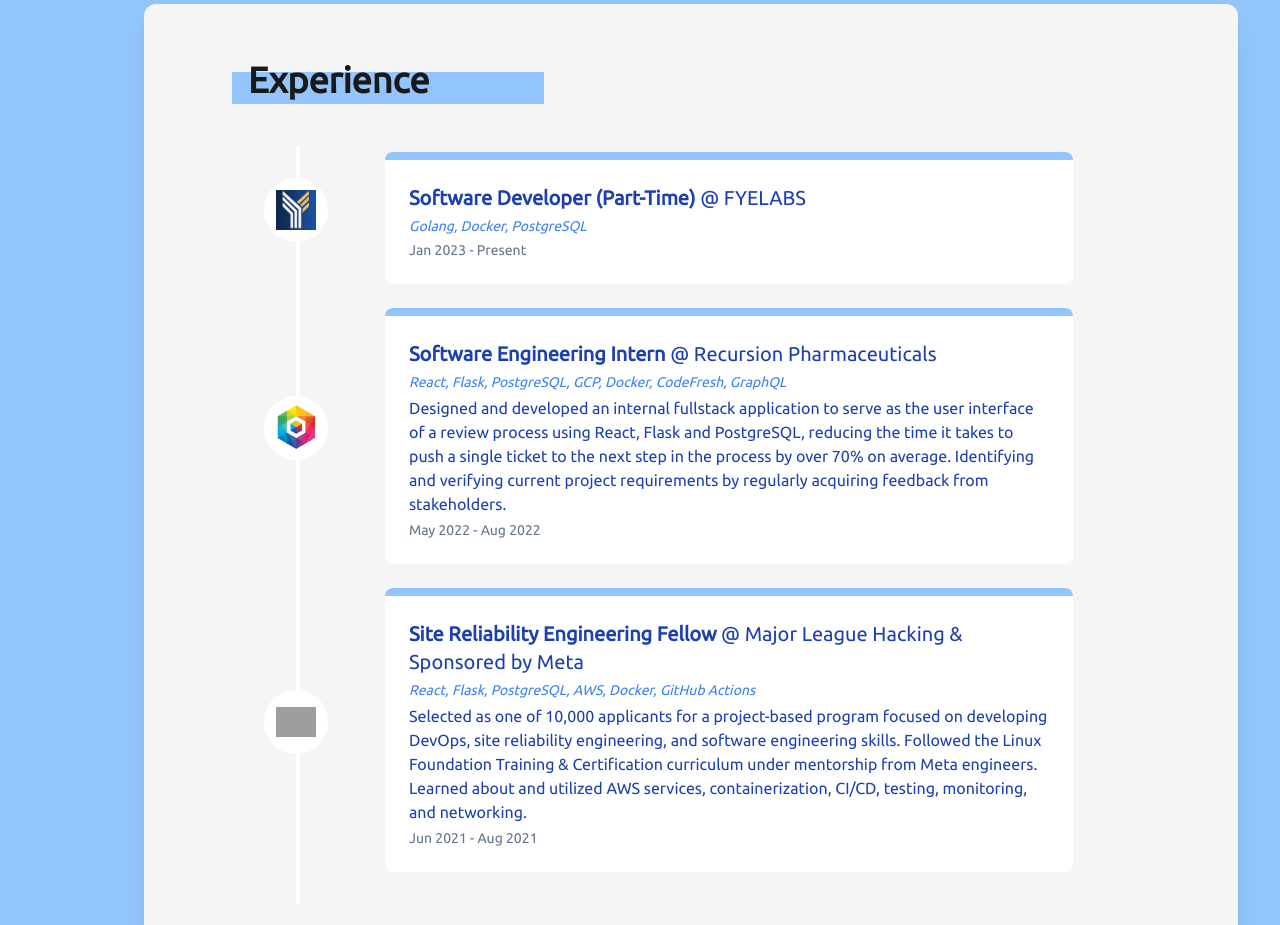
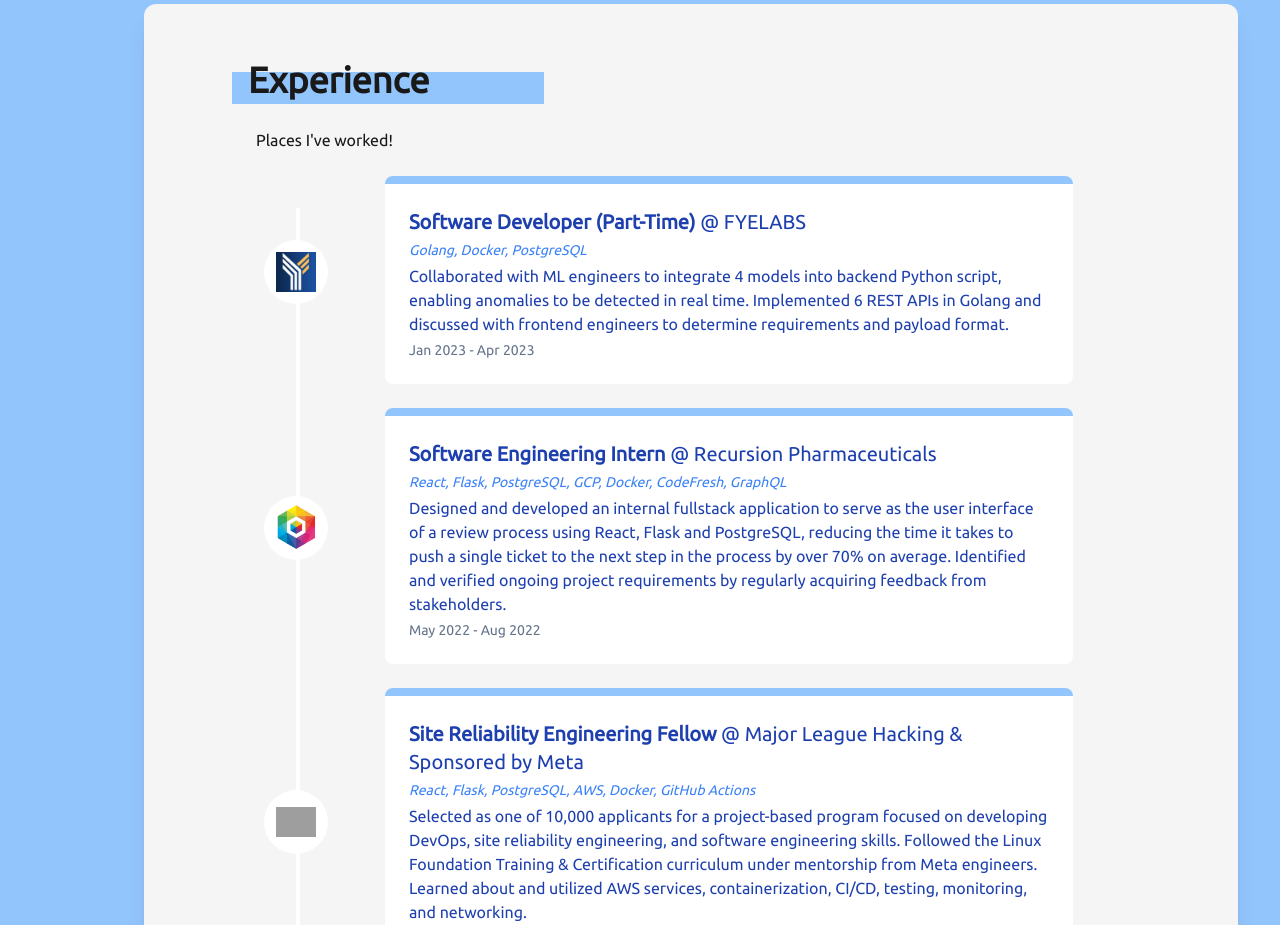
Before and after one commit to angelaw7/angelaw7.github.io, a Next.js app: page / in a window 1280 px wide. Shown: the part 1640-2565 px from the top of the page. Built offline with nearby package versions, Linux system fonts and the light colour scheme; grey boxes are pictures that could not be loaded.

Commit message:
style: small stylistic changes

```diff
--- a/src/data/experiences.tsx
+++ b/src/data/experiences.tsx
@@ -3,12 +3,27 @@
 import MLHLogo from "../imgs/mlh.png";
 
 export const experiences = [
+  // {
+  //   position: "Software Engineering Co-Op",
+  //   company: "FreshBooks",
+  //   date: "Sep 2023 - Dec 2023",
+  //   description: "",
+  // },
+  // {
+  //   position: "Software Engineering Co-Op",
+  //   company: "A Thinking Ape Entertainment",
+  //   date: "May 2023 - Aug 2023",
+  //   description: "",
+  // },
   {
     position: "Software Developer (Part-Time)",
     company: "FYELABS",
     tools: "Golang, Docker, PostgreSQL",
-    date: "Jan 2023 - Present",
-    description: "",
+    date: "Jan 2023 - Apr 2023",
+    description: `Collaborated with ML engineers to integrate 4 models into backend
+    Python script, enabling anomalies to be detected in real time. Implemented 6 REST APIs
+    in Golang and discussed with frontend engineers to determine requirements and payload
+    format.`,
     img: FyelabsLogo,
   },
   {
@@ -16,8 +31,11 @@
     company: "Recursion Pharmaceuticals",
     tools: "React, Flask, PostgreSQL, GCP, Docker, CodeFresh, GraphQL",
     date: "May 2022 - Aug 2022",
-    description:
-      "Designed and developed an internal fullstack application to serve as the user interface of a review process using React, Flask and PostgreSQL, reducing the time it takes to push a single ticket to the next step in the process by over 70% on average. Identifying and verifying current project requirements by regularly acquiring feedback from stakeholders.",
+    description: `Designed and developed an internal fullstack application to serve as the user
+      interface of a review process using React, Flask and PostgreSQL, reducing the time it
+      takes to push a single ticket to the next step in the process by over 70% on average.
+      Identified and verified ongoing project requirements by regularly acquiring feedback
+      from stakeholders.`,
     img: RecursionLogo,
   },
   {
@@ -25,8 +43,11 @@
     company: "Major League Hacking & Sponsored by Meta",
     tools: "React, Flask, PostgreSQL, AWS, Docker, GitHub Actions",
     date: "Jun 2021 - Aug 2021",
-    description:
-      "Selected as one of 10,000 applicants for a project-based program focused on developing DevOps, site reliability engineering, and software engineering skills. Followed the Linux Foundation Training & Certification curriculum under mentorship from Meta engineers. Learned about and utilized AWS services, containerization, CI/CD, testing, monitoring, and networking.",
+    description: `Selected as one of 10,000 applicants for a project-based program focused on
+      developing DevOps, site reliability engineering, and software engineering skills.
+      Followed the Linux Foundation Training & Certification curriculum under mentorship
+      from Meta engineers. Learned about and utilized AWS services, containerization, CI/CD,
+      testing, monitoring, and networking.`,
     img: MLHLogo,
   },
 ];
--- a/src/sections/Experience.tsx
+++ b/src/sections/Experience.tsx
@@ -9,7 +9,7 @@
       <Section bgColour="bg-blue-300">
         <Heading name="Experience" color="bg-blue-300" />
         <div className="p-2 overflow-hidden">
-          {/* <p className="absolute font-mono ml-4 mt-4 text-violet-200">Lvl 3</p> */}
+          <p className="px-6">Places I&apos;ve worked!</p>
           {experiences.map((experience) => {
             return (
               <ExperienceCard
```
